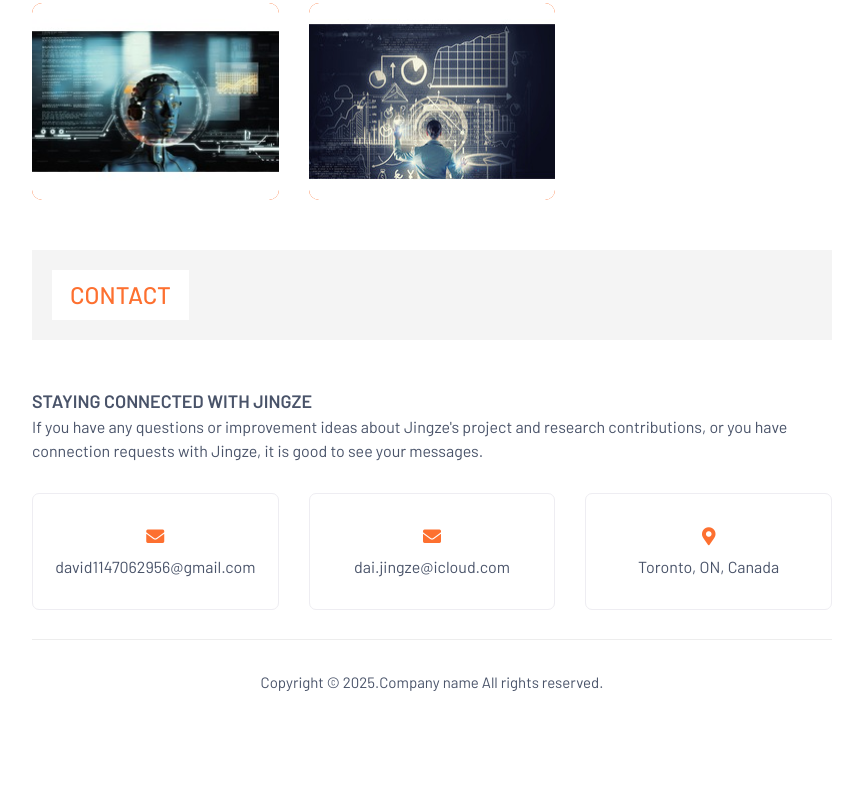
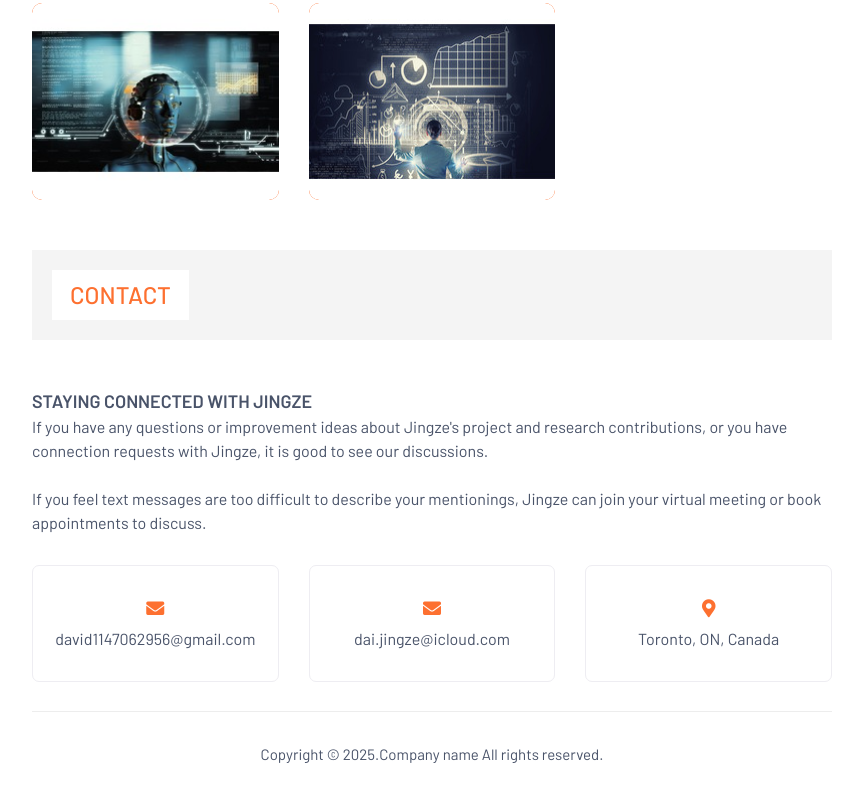
Before and after one commit to daijingz/Jingze_Portfolio, a plain HTML site: page index.html in a window 1280 px wide. Shown: the part 4466-5268 px from the top of the page, without its empty margins (358-1221 px from the left). Drawn offline with Linux system fonts and the light colour scheme.

Commit message:
Add files via upload

```diff
--- a/index.html
+++ b/index.html
@@ -701,7 +701,9 @@
                                 <!--Text-->
                                 <div class="upper-text">
                                     <h4>Staying Connected with Jingze</h4>
-                                    <div class="text">If you have any questions or improvement ideas about Jingze's project and research contributions, or you have connection requests with Jingze, it is good to see your messages.</div>
+                                    <div class="text">If you have any questions or improvement ideas about Jingze's project and research contributions, or you have connection requests with Jingze, it is good to see our discussions.</div>
+									<br>
+									<div class="text">If you feel text messages are too difficult to describe your mentionings, Jingze can join your virtual meeting or book appointments to discuss.</div>
                                 </div>
 
                                 <div class="info-box">
```
